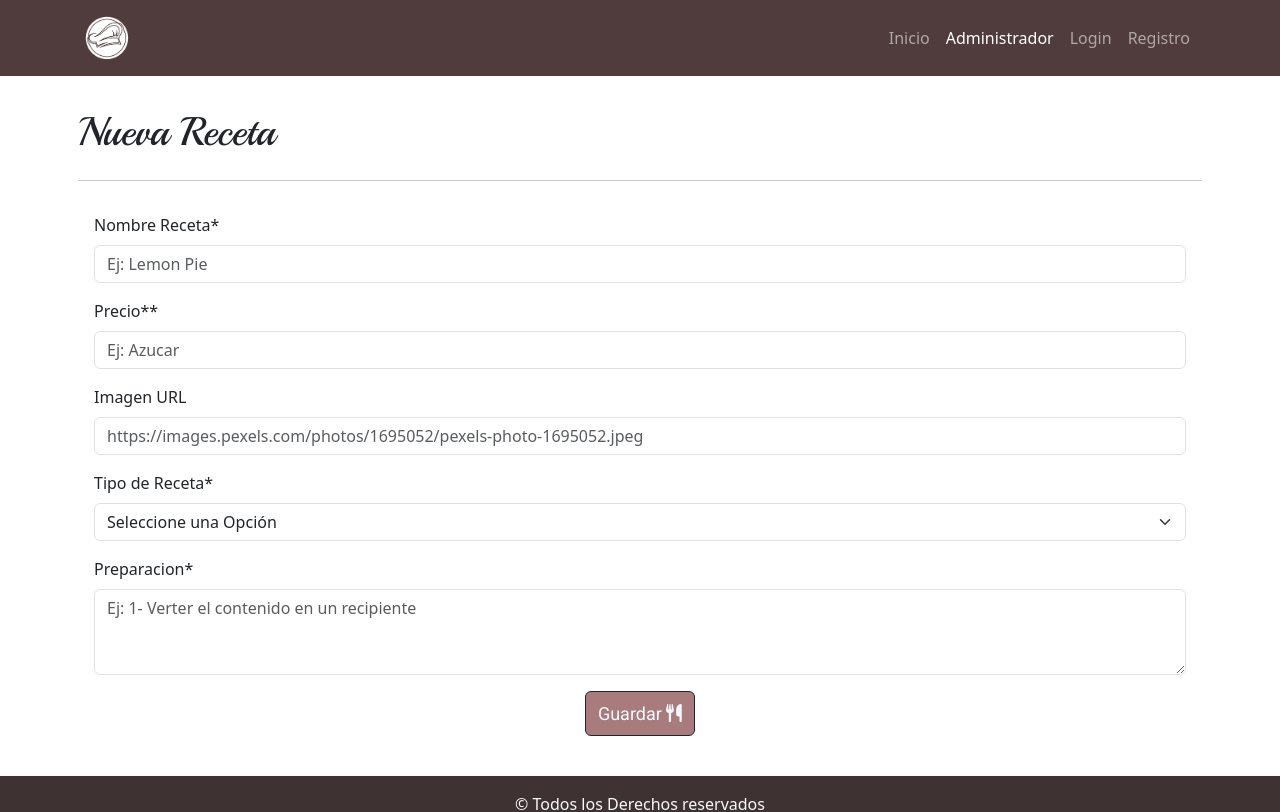
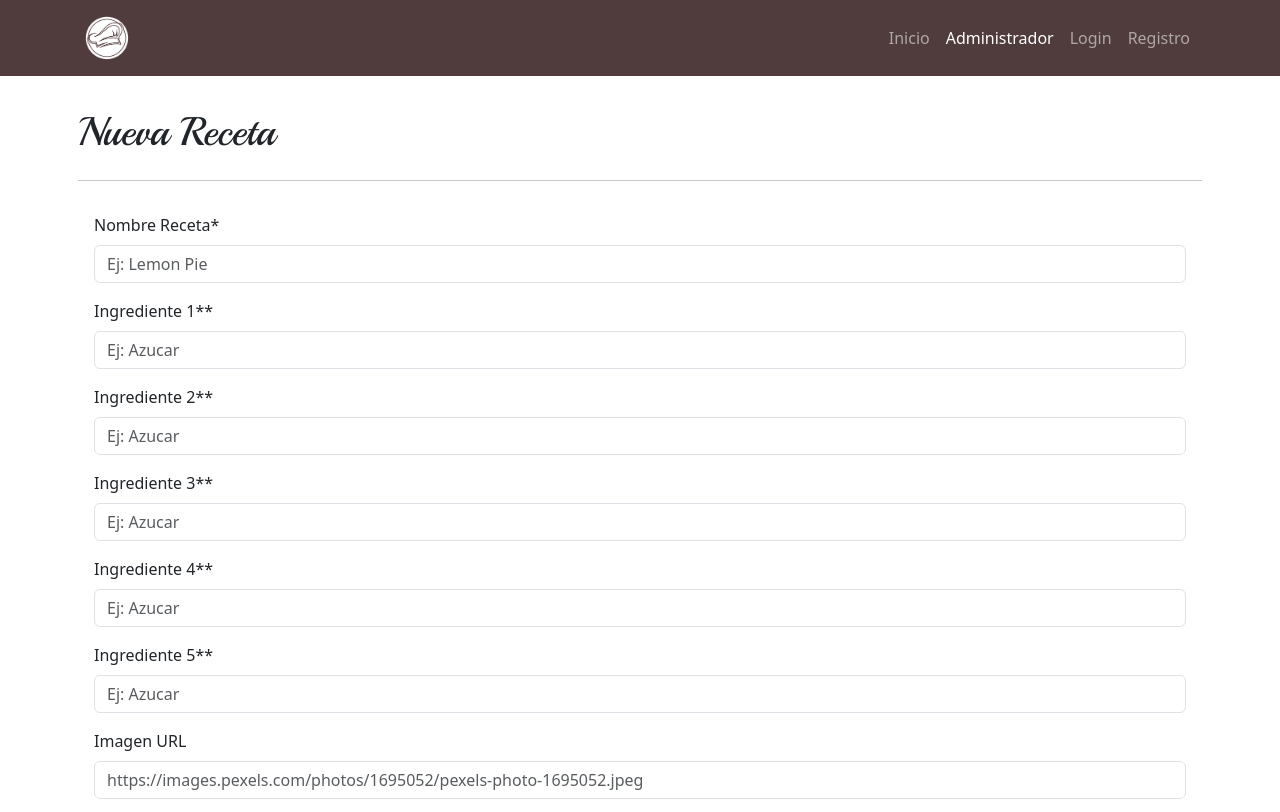
Before and after one commit to CosmeNicolas/cookinando-blogDeCocina, a React (Vite) app: page /administrador/crear in a window 1280 px wide. Shown: the top 812 px of the page. Built offline with nearby package versions, Linux system fonts and the light colour scheme; no server answers.

Commit message:
agregue mas controles de formulario tomando como parametro ,que algunas recetas tienen 5 ingredientes

```diff
--- a/db.json
+++ b/db.json
@@ -2,7 +2,11 @@
     "recetas":[
         {
             "nombreReceta": "Galletas de Avena y Banana",
-            "ingrediente1": "Azucar",
+            "ingrediente1": "200 gr de avena",
+            "ingrediente2": "3 bananas.",
+            "ingrediente3": "2 cucharadas de miel.r",
+            "ingrediente4": "2 cucharadas de aceite",
+            "ingrediente5": "Chips de chocolate",
             "categoria": "saludables",
             "preparacion": "Colocar las bananas en un recipiente y aplastarlas por completo hasta formar un puré. Luego agregar dos cucharadas de miel y una cucharada de aceite. Mezclar todo. \n\nSumar la avena de a poco e irla integrando mientras se remueve la mezcla. Agregar dos cucharadas de chips de chocolate (opcional) y unirlo todo. \n\nPausa para precalentar el horno en 180°. \n\nCon las manos húmedas formar las galletas e irlas colocando sobre una bandeja enmantecada. \n\nCuando estén todas las galletas listas llevarlas a horno precalentado y cocinar por 10 minutos o hasta dorar.",
             "imagen": "https://images.pexels.com/photos/14043662/pexels-photo-14043662.jpeg",
--- a/src/components/pages/Administrador.jsx
+++ b/src/components/pages/Administrador.jsx
@@ -68,6 +68,10 @@ useEffect(() => {
           <td>
       <ul>
       <li>{receta.ingrediente1}</li>
+      <li>{receta.ingrediente2}</li>
+      <li>{receta.ingrediente3}</li>
+      <li>{receta.ingrediente4}</li>
+      <li>{receta.ingrediente5}</li>
       </ul>
           </td>
 
--- a/src/components/pages/FormularioReceta.jsx
+++ b/src/components/pages/FormularioReceta.jsx
@@ -53,9 +53,9 @@ const FormularioReceta = () => {
             </Form.Text>
           </Form.Group>
 
-          {/* Ingrediente */}
+          {/* Ingrediente1 */}
           <Form.Group className="mb-3" controlId="formBasicEmail">
-            <Form.Label>Precio**</Form.Label>
+            <Form.Label>Ingrediente 1**</Form.Label>
             <Form.Control
               type="number"
               placeholder="Ej: Azucar"
@@ -73,9 +73,108 @@ const FormularioReceta = () => {
               })}
             />
             <Form.Text className="text-danger">
-              {errors.ingrediente?.message}
+              {errors.ingrediente1?.message}
             </Form.Text>
             </Form.Group>
+
+             {/* Ingrediente 2 */}
+          <Form.Group className="mb-3" controlId="formBasicEmail">
+            <Form.Label>Ingrediente 2**</Form.Label>
+            <Form.Control
+              type="number"
+              placeholder="Ej: Azucar"
+              name="ingrediente"
+              {...register("ingrediente2", {
+                required: "Debe ingresar un ingrediente",
+                minLength: {
+                  value: 2,
+                  message: "El ingrediente debe tener como minimo 2 caracteres",
+                },
+                maxLength: {
+                  value: 30,
+                  message: "Supera la cantidad de 30 caracteres",
+                },
+              })}
+            />
+            <Form.Text className="text-danger">
+              {errors.ingrediente1?.message}
+            </Form.Text>
+            </Form.Group>
+
+{/* Ingrediente 3 */}
+<Form.Group className="mb-3" controlId="formBasicEmail">
+            <Form.Label>Ingrediente 3**</Form.Label>
+            <Form.Control
+              type="number"
+              placeholder="Ej: Azucar"
+              name="ingrediente"
+              {...register("ingrediente3", {
+                required: "Debe ingresar un ingrediente",
+                minLength: {
+                  value: 2,
+                  message: "El ingrediente debe tener como minimo 2 caracteres",
+                },
+                maxLength: {
+                  value: 30,
+                  message: "Supera la cantidad de 30 caracteres",
+                },
+              })}
+            />
+            <Form.Text className="text-danger">
+              {errors.ingrediente1?.message}
+            </Form.Text>
+            </Form.Group>
+
+
+            {/* Ingrediente 2 */}
+          <Form.Group className="mb-3" controlId="formBasicEmail">
+            <Form.Label>Ingrediente 4**</Form.Label>
+            <Form.Control
+              type="number"
+              placeholder="Ej: Azucar"
+              name="ingrediente"
+              {...register("ingrediente4", {
+                required: "Debe ingresar un ingrediente",
+                minLength: {
+                  value: 2,
+                  message: "El ingrediente debe tener como minimo 2 caracteres",
+                },
+                maxLength: {
+                  value: 30,
+                  message: "Supera la cantidad de 30 caracteres",
+                },
+              })}
+            />
+            <Form.Text className="text-danger">
+              {errors.ingrediente1?.message}
+            </Form.Text>
+            </Form.Group>
+
+{/* Ingrediente 2 */}
+<Form.Group className="mb-3" controlId="formBasicEmail">
+            <Form.Label>Ingrediente 5**</Form.Label>
+            <Form.Control
+              type="number"
+              placeholder="Ej: Azucar"
+              name="ingrediente"
+              {...register("ingrediente4", {
+                required: "Debe ingresar un ingrediente",
+                minLength: {
+                  value: 2,
+                  message: "El ingrediente debe tener como minimo 2 caracteres",
+                },
+                maxLength: {
+                  value: 30,
+                  message: "Supera la cantidad de 30 caracteres",
+                },
+              })}
+            />
+            <Form.Text className="text-danger">
+              {errors.ingrediente1?.message}
+            </Form.Text>
+            </Form.Group>
+
+
 
             {/* Nuevo Ingrediente */}
 
```
